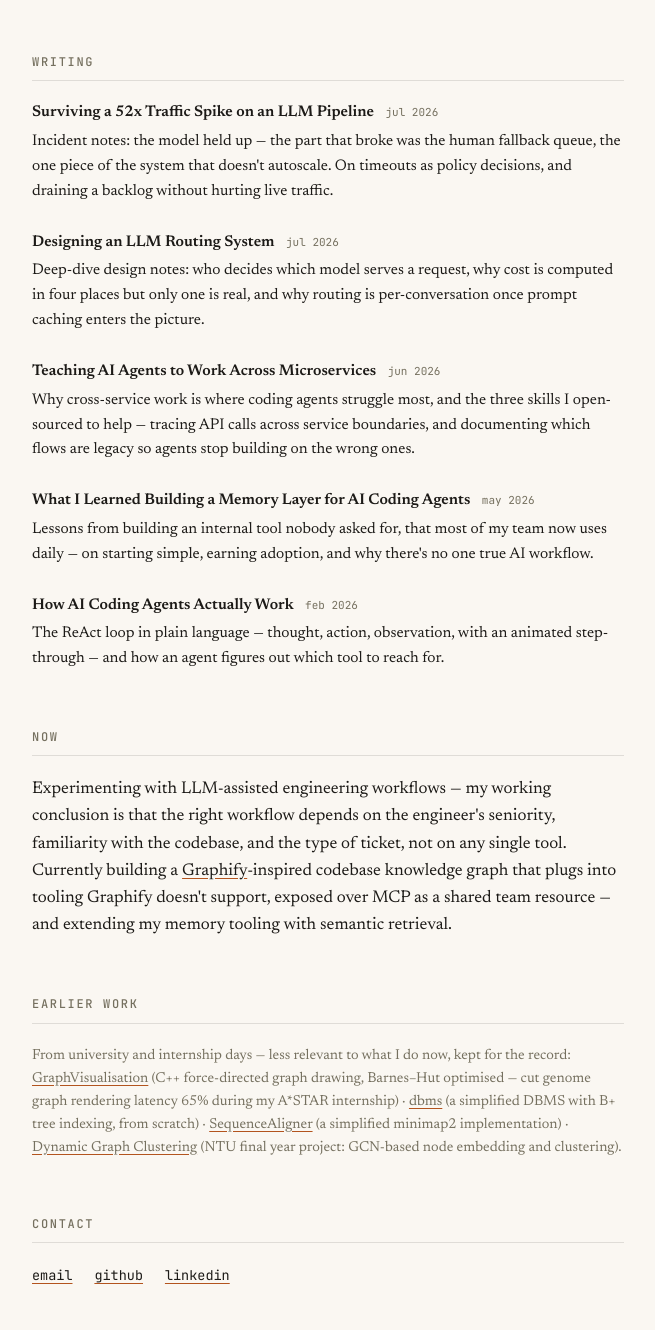
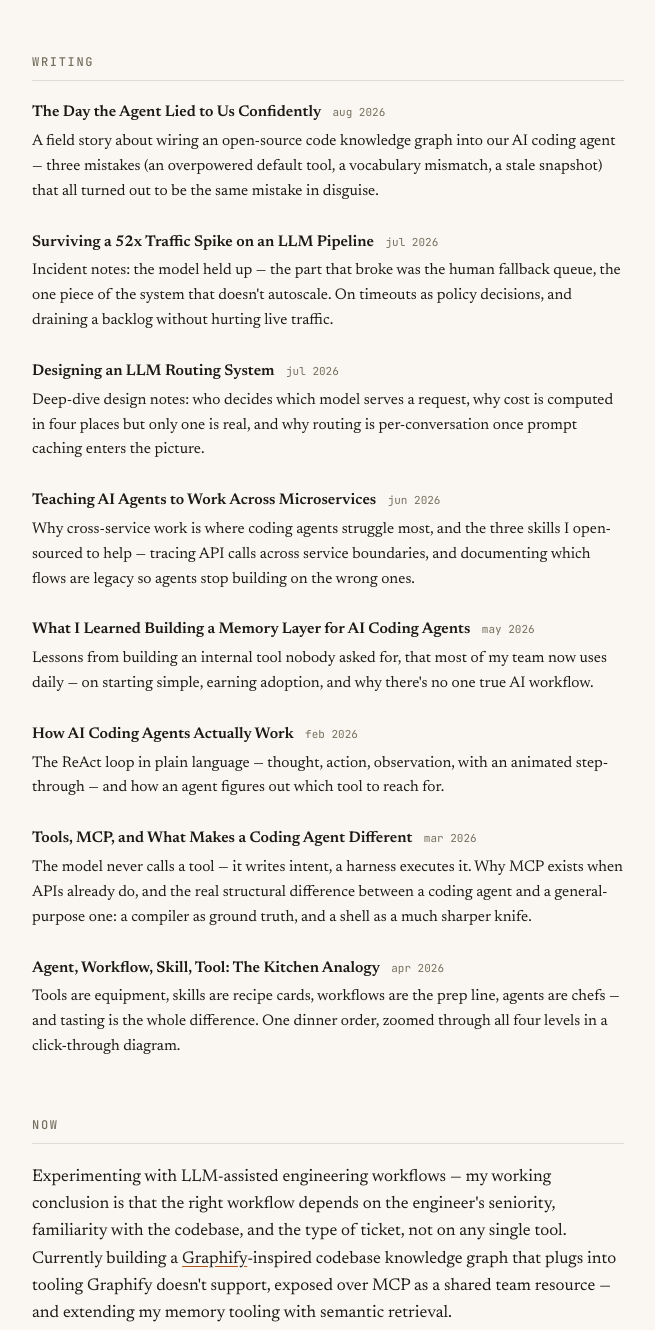
Before and after one commit to lsscecilia/lsscecilia.github.io, a plain HTML site: page index.html in a window 1280 px wide. Shown: the part 610-1940 px from the top of the page, without its empty margins (312-967 px from the left). Drawn offline with Linux system fonts and the light colour scheme.

Commit message:
Revise project details and add new entries
Updated project descriptions and added new project links.

```diff
--- a/index.html
+++ b/index.html
@@ -77,7 +77,7 @@
   <p class="role">backend engineer · singapore</p>
 
   <p class="intro">
-    I'm a backend engineer working on onboarding systems — and, lately, exploring the AI
+    I'm a backend engineer working on distributed systems — and, lately, exploring the AI
     tooling around them on my own time: RAG pipelines in production, and an internal memory
     layer for AI coding agents that some of my team has started using too.
   </p>
@@ -100,6 +100,15 @@
   </div>
 
   <h2>Writing</h2>
+  <div class="project">
+    <p class="project-name">
+      <a href="agent-lied-confidently.html">The Day the Agent Lied to Us Confidently</a>
+      <span class="project-lang">aug 2026</span>
+    </p>
+    <p>A field story about wiring an open-source code knowledge graph into our AI coding
+    agent — three mistakes (an overpowered default tool, a vocabulary mismatch, a stale
+    snapshot) that all turned out to be the same mistake in disguise.</p>
+  </div>
   <div class="project">
     <p class="project-name">
       <a href="llm-pipeline-52x-spike.html">Surviving a 52x Traffic Spike on an LLM Pipeline</a>
@@ -143,6 +152,24 @@
     <p>The ReAct loop in plain language — thought, action, observation, with an animated
     step-through — and how an agent figures out which tool to reach for.</p>
   </div>
+  <div class="project">
+    <p class="project-name">
+      <a href="tools-mcp-coding-agents.html">Tools, MCP, and What Makes a Coding Agent Different</a>
+      <span class="project-lang">mar 2026</span>
+    </p>
+    <p>The model never calls a tool — it writes intent, a harness executes it. Why MCP exists
+    when APIs already do, and the real structural difference between a coding agent and a
+    general-purpose one: a compiler as ground truth, and a shell as a much sharper knife.</p>
+  </div>
+  <div class="project">
+    <p class="project-name">
+      <a href="agent-workflow-skill-tool.html">Agent, Workflow, Skill, Tool: The Kitchen Analogy</a>
+      <span class="project-lang">apr 2026</span>
+    </p>
+    <p>Tools are equipment, skills are recipe cards, workflows are the prep line, agents are
+    chefs — and tasting is the whole difference. One dinner order, zoomed through all four
+    levels in a click-through diagram.</p>
+  </div>
 
   <h2>Now</h2>
   <p>
```
